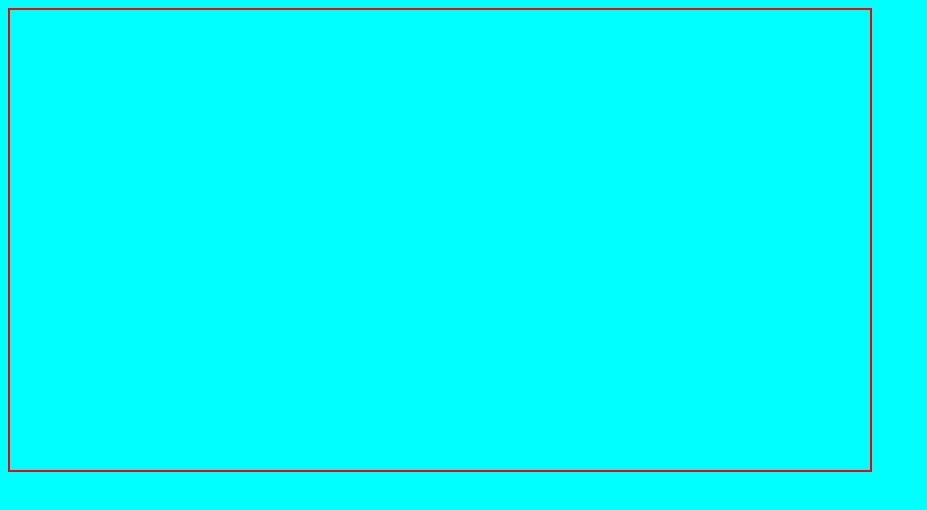
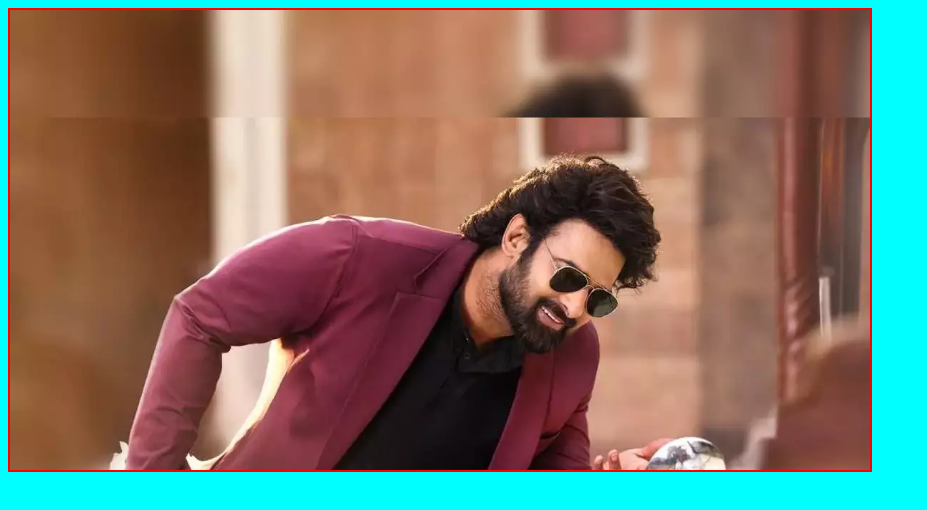
Before and after one commit to Venkat-katta/27r-css8-Deploy, a plain HTML site: page index.html in a window 1280 px wide. Shown: the whole page, without its empty margins (0-927 px from the left). Drawn offline with Linux system fonts and the light colour scheme.

Commit message:
changes added

```diff
--- a/index.html
+++ b/index.html
@@ -11,7 +11,9 @@
         padding: 80px;
         width: 700px;
         height: 300px;
-
+        background-image: url(./img3.webp);
+        background-size: cover;
+        background-repeat: no-repeat;
        }
        @media screen and (min-width:0px) and (max-width:320px){
 
@@ -21,7 +23,7 @@
                 background-repeat: no-repeat;
            }
        }
-       @media  screen and (min-width:320px) and (max-width:518px){
+       @media  screen and (min-width:320px) and (max-width:550px){
 
         .div1{
             background-image: url(./img2.avif);
```
